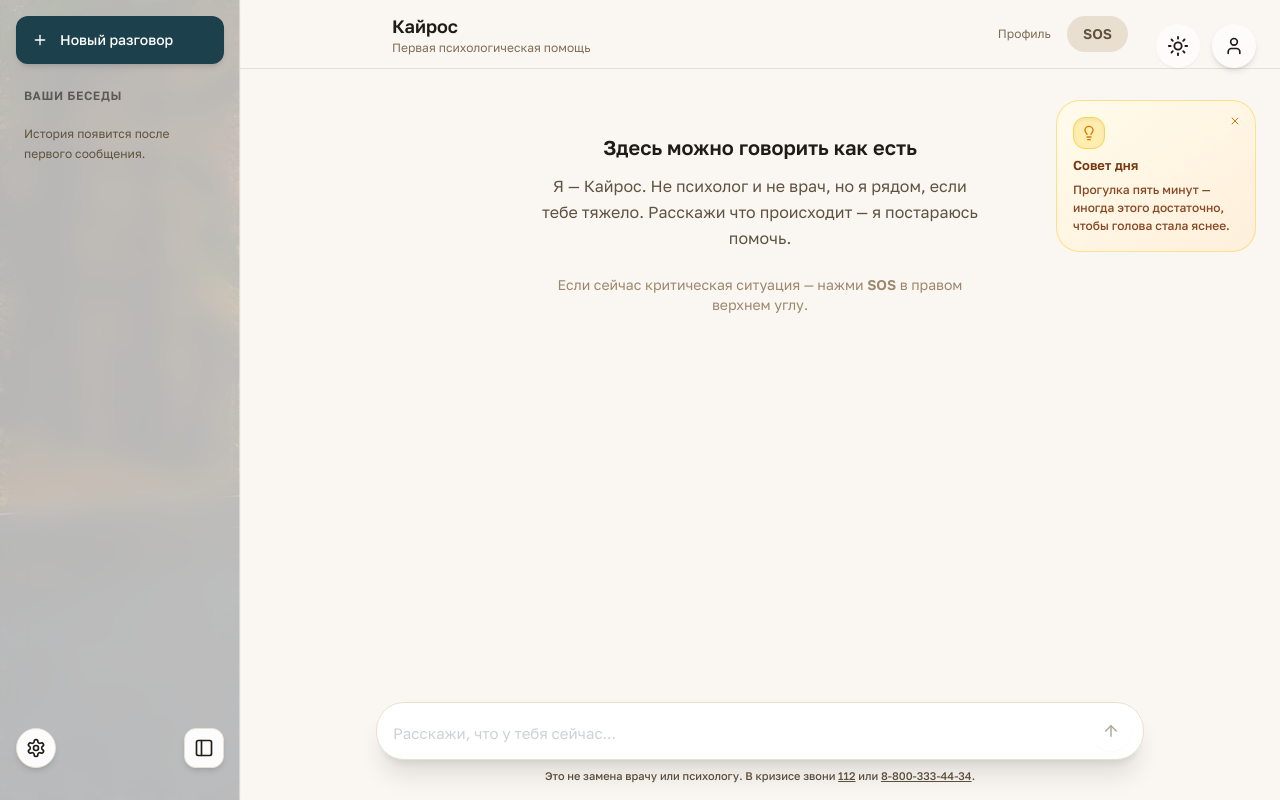
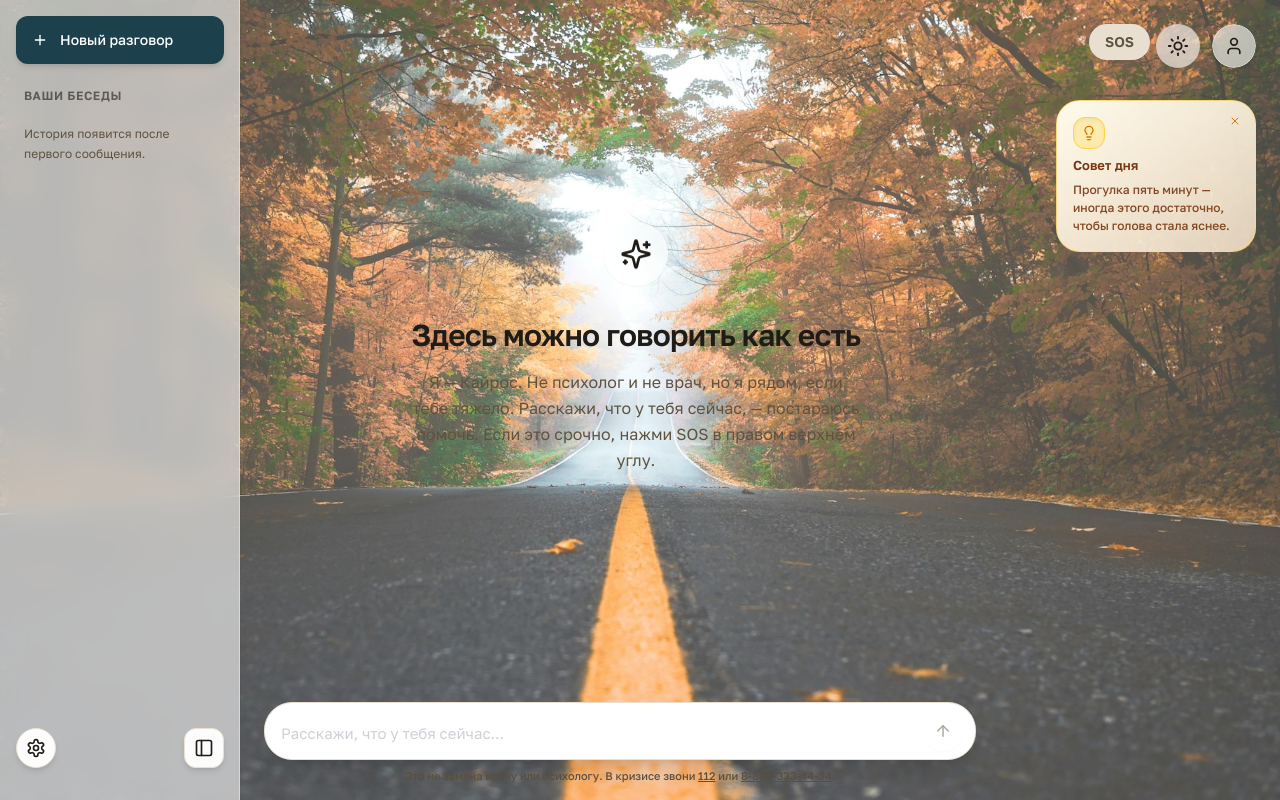
Before and after one commit to IAmYourPlayboy/Kairos-Psychologist-AI, a Next.js app in the folder frontend/: page /chat in a window 1280 px wide. Built offline with nearby package versions, Linux system fonts and the light colour scheme.

Commit message:
refactor(frontend): rewrite ChatContainer with new layout (no header, SOS top-right, sidebar-aware padding)

```diff
--- a/frontend/components/Chat/ChatContainer.tsx
+++ b/frontend/components/Chat/ChatContainer.tsx
@@ -1,6 +1,5 @@
 "use client";
 
-import Link from "next/link";
 import { useEffect, useRef, useState } from "react";
 
 import CrisisInlineCard from "@/components/Crisis/CrisisInlineCard";
@@ -8,8 +7,12 @@
 import SOSButton from "@/components/Crisis/SOSButton";
 import MessageFeedback from "@/components/Feedback/MessageFeedback";
 import SessionFeedback from "@/components/Feedback/SessionFeedback";
+import { cn } from "@/lib/cn";
 import { useChat } from "@/hooks/useChat";
+import { useSidebar } from "@/hooks/useSidebar";
+import { useThemeTokens } from "@/hooks/useThemeTokens";
 
+import { EmptyState } from "./EmptyState";
 import InputArea from "./InputArea";
 import MessageBubble from "./MessageBubble";
 import TypingIndicator from "./TypingIndicator";
@@ -17,24 +20,24 @@
 /**
  * Главный контейнер чата.
  *
- * Структура:
- * ┌─────────────────────────────────────┐
- * │ Шапка: Название + SOS-кнопка         │
- * ├─────────────────────────────────────┤
- * │                                       │
- * │  Сообщения (авто-скролл вниз)        │
- * │                                       │
- * │  [Карточка кризисных контактов]      │
- * │                                       │
- * │                       [Печатает...]   │
- * ├─────────────────────────────────────┤
- * │ [Ошибка, если есть]                  │
- * │ [Поле ввода]                         │
- * │ Дисклеймер про специалистов           │
- * └─────────────────────────────────────┘
+ * Шапки больше нет — её функции ушли в RightDock (тоггл темы, аватар).
+ * SOS-кнопка — единственное, что выходит за пределы чата визуально:
+ * она абсолютно позиционируется в правом верхнем углу через RightDock-зону,
+ * но рендерится здесь, потому что зависит от crisisLevel из useChat.
+ *
+ * Layout:
+ *   [SOS top-right]
+ *   [scrollable messages area]
+ *     EmptyState (если нет сообщений)
+ *     или MessageBubble * N + CrisisInlineCard + MessageFeedback + TypingIndicator
+ *   [SessionFeedback (когда нажали "Завершить")]
+ *   [Error bar]
+ *   [InputArea]
  */
 export default function ChatContainer() {
+  const t = useThemeTokens();
   const chat = useChat();
+  const { isOpen: isSidebarOpen } = useSidebar();
   const [crisisPanelOpen, setCrisisPanelOpen] = useState(false);
   const [sessionEnded, setSessionEnded] = useState(false);
   const messagesEndRef = useRef<HTMLDivElement>(null);
@@ -52,63 +55,46 @@
     // eslint-disable-next-line react-hooks/exhaustive-deps
   }, [chat.crisisLevel]);
 
-  // Контакты из последнего ответа бота (для панели)
+  // Контакты из последнего ответа бота (для модалки SOS)
   const lastBotMessage = [...chat.messages]
     .reverse()
     .find((m) => m.role === "assistant");
   const contactsForPanel = lastBotMessage?.crisisContacts ?? [];
 
   return (
-    <div className="flex flex-col h-screen bg-warm-50">
-      {/* Шапка */}
-      <header className="border-b border-warm-200 bg-warm-50/80 backdrop-blur-sm sticky top-0 z-10">
-        <div className="max-w-3xl mx-auto px-4 py-3 flex items-center justify-between">
-          <div>
-            <h1 className="text-lg font-semibold text-warm-900">Кайрос</h1>
-            <p className="text-xs text-warm-600">Первая психологическая помощь</p>
-          </div>
-          <div className="flex items-center gap-2">
-            {/* Ссылка на досье (Сессия 18+) */}
-            <Link
-              href="/profile"
-              className="text-xs text-warm-600 hover:text-warm-900 transition-colors px-2 py-1 rounded hover:bg-warm-100"
-              aria-label="Что Кайрос помнит обо мне"
-            >
-              Профиль
-            </Link>
-            {/* Кнопка «Завершить сессию» — открывает финальную карточку feedback.
-                Показывается только если есть хотя бы один ответ бота, и пока
-                ещё не открыта карточка feedback. */}
-            {chat.messages.some((m) => m.role === "assistant") &&
-              !sessionEnded && (
-                <button
-                  type="button"
-                  onClick={() => setSessionEnded(true)}
-                  className="text-xs text-warm-600 hover:text-warm-900 transition-colors px-2 py-1 rounded hover:bg-warm-100"
-                  aria-label="Завершить сессию и оставить отзыв"
-                >
-                  Завершить
-                </button>
-              )}
+    <div className="flex flex-col h-full w-full relative overflow-hidden">
+      {/* SOS — абсолютно в правом верхнем углу контентной области.
+          На md+ — слева от RightDock-аватара. На мобиле — справа сверху. */}
+      <div className="absolute top-3 right-3 md:top-6 md:right-[120px] lg:right-[130px] z-30">
         <SOSButton
           crisisLevel={chat.crisisLevel}
           onClick={() => setCrisisPanelOpen(true)}
         />
       </div>
+
+      {/* Scrollable messages area */}
+      <div
+        className={cn(
+          "flex-1 overflow-y-auto overflow-x-hidden w-full p-4 sm:p-6 lg:p-8 md:pr-[260px] lg:pr-[280px] flex flex-col custom-scrollbar transition-all duration-500",
+          !isSidebarOpen && "md:pl-16 lg:pl-24",
+        )}
+      >
+        <div className="w-full max-w-3xl mx-auto flex-1 flex flex-col">
+          {chat.messages.length === 0 ? (
+            <div className="flex-1 flex items-center justify-center">
+              <EmptyState />
             </div>
-      </header>
-
-      {/* Лента сообщений */}
-      <main className="flex-1 overflow-y-auto px-4 py-4">
-        <div className="max-w-3xl mx-auto">
-          {chat.messages.length === 0 ? (
-            <EmptyState />
           ) : (
-            <>
-              {chat.messages.map((msg) => (
-                <div key={msg.id} className="animate-fade-in">
-                  <MessageBubble role={msg.role} content={msg.content} />
-                  {/* Кризисная карточка под ответом бота */}
+            <div className="w-full flex flex-col mt-auto pt-10">
+              {chat.messages.map((msg, idx) => {
+                const isLast = idx === chat.messages.length - 1;
+                return (
+                  <div key={msg.id}>
+                    <MessageBubble
+                      role={msg.role}
+                      content={msg.content}
+                      animateTyping={msg.role === "assistant" && isLast}
+                    />
                     {msg.role === "assistant" &&
                       msg.crisisLevel &&
                       msg.crisisContacts && (
@@ -117,8 +103,6 @@
                           contacts={msg.crisisContacts}
                         />
                       )}
-                  {/* Кнопки thumbs up/down под каждым ответом бота
-                      (data flywheel — главный сигнал качества) */}
                     {msg.role === "assistant" && (
                       <MessageFeedback
                         messageId={msg.id}
@@ -126,10 +110,10 @@
                       />
                     )}
                   </div>
-              ))}
+                );
+              })}
               {chat.isTyping && <TypingIndicator />}
 
-              {/* Финальная карточка обратной связи по сессии */}
               {sessionEnded && (
                 <SessionFeedback
                   onSubmit={async (event) => {
@@ -139,22 +123,51 @@
                 />
               )}
 
-              <div ref={messagesEndRef} />
-            </>
+              <div ref={messagesEndRef} className="h-4" />
+            </div>
+          )}
+
+          {/* Кнопка "Завершить" — только если есть ответы бота и сессия не завершена */}
+          {chat.messages.some((m) => m.role === "assistant") &&
+            !sessionEnded &&
+            chat.messages.length > 0 && (
+              <button
+                type="button"
+                onClick={() => setSessionEnded(true)}
+                className={cn(
+                  "self-center text-xs px-3 py-1 rounded-full transition-colors mb-4",
+                  t.textMuted,
+                  t.btnHover,
+                )}
+              >
+                Завершить и оставить отзыв
+              </button>
             )}
         </div>
-      </main>
+      </div>
 
       {/* Ошибка */}
       {chat.error && (
-        <div className="bg-crisis-100 border-t border-crisis-300 px-4 py-2 text-sm text-crisis-800">
-          <div className="max-w-3xl mx-auto flex items-center justify-between">
-            <span>⚠️ {chat.error}</span>
-          </div>
+        <div
+          className={cn(
+            "border-t px-4 py-2 text-sm transition-all duration-500",
+            "bg-crisis-100/80 border-crisis-300 text-crisis-800",
+            !isSidebarOpen && "md:pl-16 lg:pl-24",
+            "md:pr-[260px] lg:pr-[280px]",
+          )}
+        >
+          <div className="max-w-3xl mx-auto">⚠️ {chat.error}</div>
         </div>
       )}
 
       {/* Поле ввода */}
+      <div
+        className={cn(
+          "transition-all duration-500",
+          !isSidebarOpen && "md:pl-16 lg:pl-24",
+          "md:pr-[260px] lg:pr-[280px]",
+        )}
+      >
         <InputArea
           onSend={chat.sendMessage}
           disabled={chat.isTyping}
@@ -164,6 +177,7 @@
               : "Напиши сообщение..."
           }
         />
+      </div>
 
       {/* Модалка кризисных контактов */}
       <CrisisPanel
@@ -174,24 +188,3 @@
     </div>
   );
 }
-
-/**
- * Пустое состояние — приветствие при первом заходе.
- */
-function EmptyState() {
-  return (
-    <div className="text-center py-12 max-w-md mx-auto">
-      <h2 className="text-xl font-semibold text-warm-900 mb-3">
-        Здесь можно говорить как есть
-      </h2>
-      <p className="text-warm-700 leading-relaxed mb-6">
-        Я — Кайрос. Не психолог и не врач, но я рядом, если тебе тяжело.
-        Расскажи что происходит — я постараюсь помочь.
-      </p>
-      <p className="text-sm text-warm-500">
-        Если сейчас критическая ситуация — нажми{" "}
-        <span className="font-semibold">SOS</span> в правом верхнем углу.
-      </p>
-    </div>
-  );
-}
```
Lines whose indentation alone changed are shown as unchanged.
